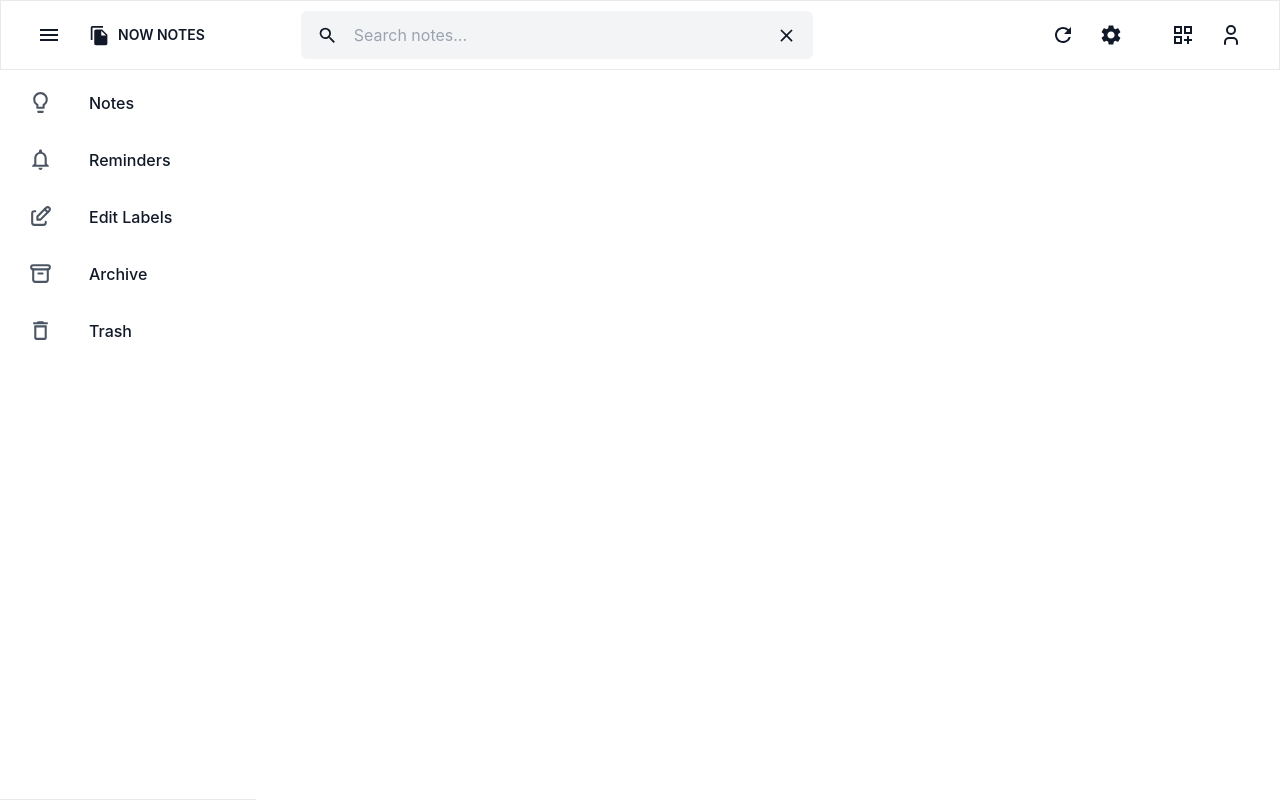
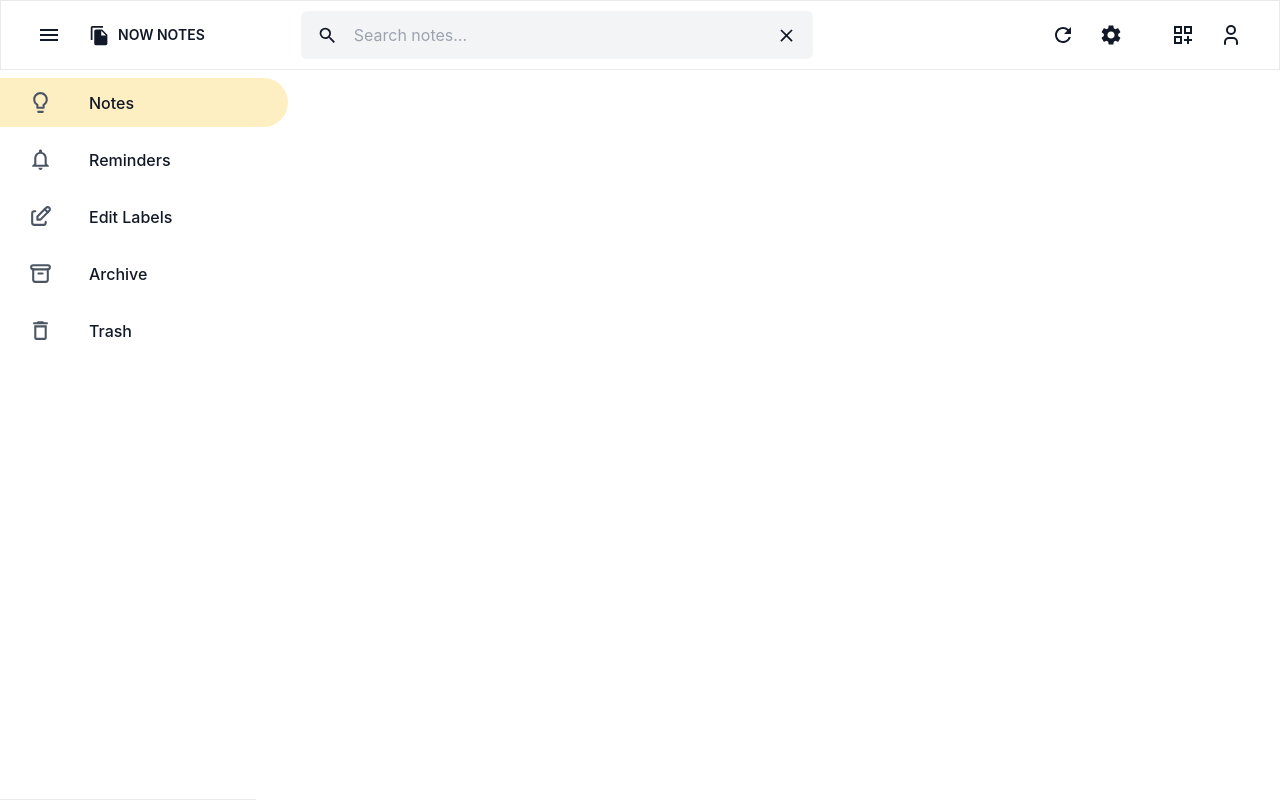
Before and after one commit to AT0M1CK/Now-Notes-Firebase, a React (Vite) app in the folder now-notes-firebase/: page / in a window 1280 px wide. Built offline with nearby package versions, Linux system fonts and the light colour scheme.

Commit message:
refactor: add menu active state

```diff
--- a/now-notes-firebase/src/components/Button.tsx
+++ b/now-notes-firebase/src/components/Button.tsx
@@ -22,6 +22,7 @@ export type ButtonPropsType = {
   radius?: "xs" | "sm" | "md" | "lg" | "xl" | "normal" | "full" | "rightFull";
   children?: ReactNode;
   onClick?: () => void;
+  onMenuClick?: (id: number) => void;
   customCssProps?: string;
 };
 
@@ -39,7 +40,10 @@ const Button = (props: ButtonPropsType) => {
     shadowSize,
     justifyContent,
     lightIcon,
+    onMenuClick,
+    isActive,
     icon,
+    buttonId,
     iconPaddingFull,
     isDisabled,
     padding,
@@ -116,10 +120,14 @@ const Button = (props: ButtonPropsType) => {
 
   const variants = {
     ghost: ` ${(colorSchemes as any)[colorScheme!].text_darker} ${
-      !isDisabled && (colorSchemes as any)[colorScheme!].hover_lighter
+      !isDisabled &&
+      !isActive &&
+      (colorSchemes as any)[colorScheme!].hover_lighter
     }`,
     iconOnly: ` ${(colorSchemes as any)[colorScheme!].text_darker} ${
-      !isDisabled && (colorSchemes as any)[colorScheme!].hover_lighter
+      !isDisabled &&
+      !isActive &&
+      (colorSchemes as any)[colorScheme!].hover_lighter
     } ${
       (colorSchemes as any)[colorScheme!].bg_lighter
     } text-slate-700 flex  text-xs shrink-0 `,
@@ -140,6 +148,7 @@ const Button = (props: ButtonPropsType) => {
         disabled={isDisabled}
         onClick={() => {
           if (onClick) onClick();
+          if (onMenuClick) onMenuClick(buttonId!);
         }}
         className={` ${customCssProps} ${
           (variants as any)[variant]
@@ -147,7 +156,9 @@ const Button = (props: ButtonPropsType) => {
           justifyContent
             ? `${(justifyContents as any)[justifyContent!]}`
             : "justify-center"
-        } text-center  align-middle font-inter font-medium flex-row  ${
+        } text-center ${
+          isActive ? "bg-keepYellow" : ""
+        } align-middle font-inter font-medium flex-row  ${
           (borderRadius as any)[radius!]
         } ${(shadowSizes as any)[shadowSize!]} ${
           (buttonSizes as any)[buttonSize!]
--- a/now-notes-firebase/src/components/Sidebar.tsx
+++ b/now-notes-firebase/src/components/Sidebar.tsx
@@ -1,4 +1,4 @@
-import { ReactNode } from "react";
+import { ReactNode, useState } from "react";
 import { MenuItem } from "./Layout/MainLayout";
 import Button from "./Button";
 
@@ -6,7 +6,13 @@ const Sidebar = (props: {
   menuList: MenuItem[];
   selectHandler?: (component: ReactNode) => void;
 }) => {
+  const [currentSelectedMenu, setCurrentSelectedMenu] = useState(0);
+
   const { menuList } = props;
+
+  const menuHandler = (id: number) => {
+    setCurrentSelectedMenu(id);
+  };
 
   //Build Menu items
   const buildMenu = () => {
@@ -26,7 +32,9 @@ const Sidebar = (props: {
             padding={"normal"}
             radius={"rightFull"}
             lightIcon
+            isActive={currentSelectedMenu === menuItem.id}
             fullWidth
+            onMenuClick={menuHandler}
             iconPaddingFull
             justifyContent={"start"}
             icon={menuItem.icon}
```
